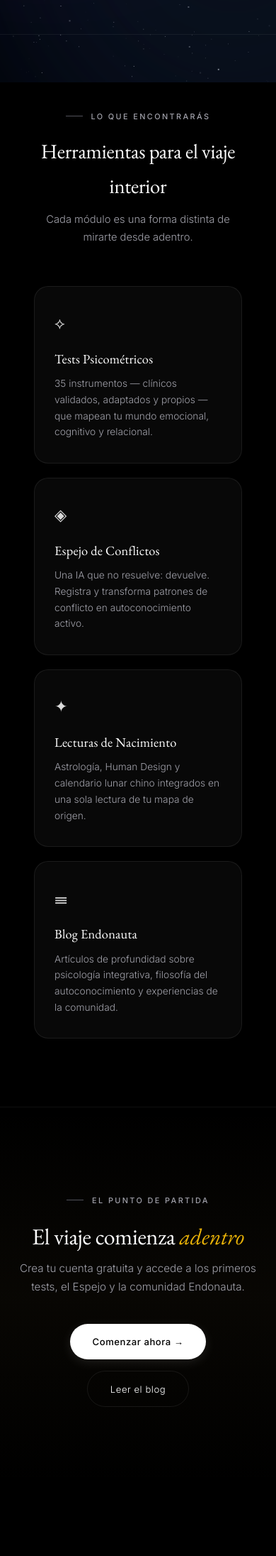
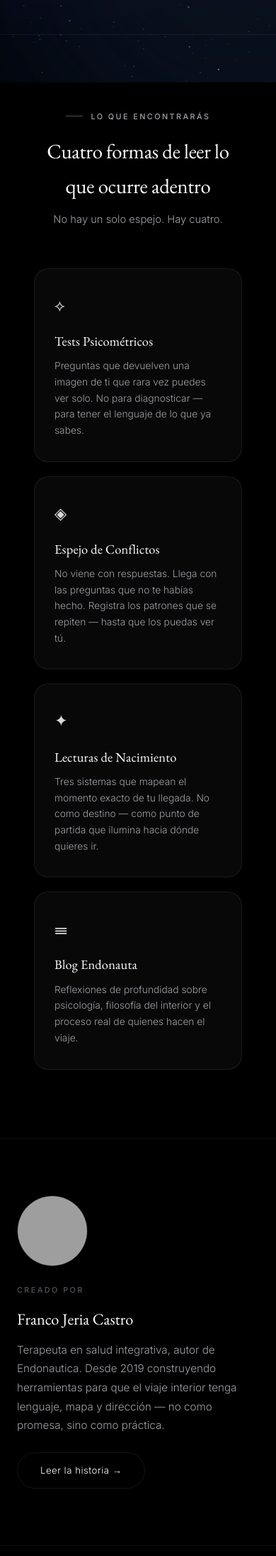
Before and after one commit to jeria88/blog-endonautas, a Django app: template home/templates/home/home_page.html in a window 390 px wide. Shown: the part 728-2920 px from the top of the page at 71% size. Run offline with Django 5.2, Linux system fonts and the light colour scheme; the template is opened without the code that fills it: most values are stand-ins (such as "Sample title", 1, 10 or a date in 2020); grey boxes are pictures that could not be loaded.

Commit message:
brand audit: unify visual identity across all pages
- base_editorial: 600 square stars, SVG constellations, parallax,
  scroll reveal, gold #EAB308, --font-heading, --surface/--border/--accent2
- nav/footer: 'Ebook' → 'Endonautica', gold CTA, responsive breakpoints
- blog_index, blog_post: fix --surface/--border/--glass-bd vars, teal → gold
- submission_edit: focus color old gold → new gold
- home_page: features copy personal voice, Franco author section, fix cta-band color
- mision: Franco photo in firma
- comunidad: teal → gold CTA

Co-Authored-By: Claude Sonnet 4.6 <noreply@anthropic.com>

```diff
--- a/blog/templates/blog/blog_index_page.html
+++ b/blog/templates/blog/blog_index_page.html
@@ -43,8 +43,8 @@
   }
 
   .post-card {
-    background: var(--surface);
-    border: 1px solid var(--border);
+    background: var(--glass-bg);
+    border: 1px solid var(--glass-bd);
     border-radius: 16px;
     padding: 1.75rem 1.5rem 1.5rem;
     display: flex;
@@ -55,7 +55,7 @@
   }
 
   .post-card:hover {
-    border-color: rgba(78,205,196,0.45);
+    border-color: rgba(234,179,8,0.35);
     transform: translateY(-2px);
   }
 
--- a/blog/templates/blog/submission_edit.html
+++ b/blog/templates/blog/submission_edit.html
@@ -67,7 +67,7 @@
   }
   .form-input:focus,
   .form-textarea:focus {
-    border-color: rgba(212,168,83,0.4);
+    border-color: rgba(234,179,8,0.4);
   }
 
   .form-textarea {
--- a/home/templates/home/home_page.html
+++ b/home/templates/home/home_page.html
@@ -150,10 +150,51 @@
   }
 
   /* ── CTA band ── */
+  /* ── Autor ── */
+  .author-section {
+    padding: 5rem 1.5rem;
+  }
+  .author-inner {
+    max-width: 860px;
+    margin: 0 auto;
+    display: flex;
+    gap: 3.5rem;
+    align-items: center;
+  }
+  .author-photo-wrap { flex-shrink: 0; }
+  .author-photo {
+    width: 160px;
+    height: 160px;
+    border-radius: 50%;
+    object-fit: cover;
+    border: 1px solid var(--glass-bd);
+    display: block;
+  }
+  .author-text { flex: 1; }
+  .author-eyebrow {
+    font-size: 0.68rem; font-weight: 500;
+    letter-spacing: 0.22em; text-transform: uppercase;
+    color: var(--dim); margin-bottom: 0.8rem;
+  }
+  .author-name {
+    font-family: var(--font-serif);
+    font-size: clamp(1.4rem, 2.5vw, 2rem);
+    font-weight: 400; color: var(--text);
+    margin-bottom: 0.75rem;
+  }
+  .author-bio {
+    font-size: 0.95rem; color: var(--muted);
+    line-height: 1.75; margin-bottom: 1.5rem;
+  }
+  @media (max-width: 640px) {
+    .author-inner { flex-direction: column; align-items: flex-start; gap: 1.5rem; }
+    .author-photo { width: 100px; height: 100px; }
+  }
+
   .cta-band {
     padding: 7rem 1.5rem;
     text-align: center;
-    background: linear-gradient(180deg, transparent, rgba(212,168,83,0.04) 50%, transparent);
+    background: linear-gradient(180deg, transparent, rgba(234,179,8,0.04) 50%, transparent);
   }
 
   .cta-band-inner {
@@ -202,14 +243,14 @@
 
 <!-- Hero -->
 <section class="hero">
-  <p class="hero-eyebrow">Plataforma de autoconocimiento</p>
-  <h1 class="hero-title">
+  <p class="hero-eyebrow reveal">Plataforma de autoconocimiento</p>
+  <h1 class="hero-title reveal" style="transition-delay:0.15s">
     {% if page.tagline %}{{ page.tagline }}{% else %}Conoce tu mundo interior con <em>profundidad real</em>{% endif %}
   </h1>
-  <p class="hero-tagline">
+  <p class="hero-tagline reveal" style="transition-delay:0.3s">
     {% if page.intro %}{{ page.intro }}{% else %}Tests psicométricos, el Espejo de Conflictos y lecturas de nacimiento — integrados en una sola experiencia.{% endif %}
   </p>
-  <div class="hero-ctas">
+  <div class="hero-ctas reveal" style="transition-delay:0.45s">
     <a href="{% if page.cta_app_url %}{{ page.cta_app_url }}{% else %}https://app.endonautas.cl{% endif %}" class="btn-primary">
       {% if page.cta_app_text %}{{ page.cta_app_text }}{% else %}Entrar a la App{% endif %} →
     </a>
@@ -224,33 +265,55 @@
 <!-- Features -->
 <section class="features">
   <div class="container-wide">
-    <div class="section-eyebrow">
+    <div class="section-eyebrow reveal">
       <span class="tag-label">Lo que encontrarás</span>
     </div>
-    <h2 class="section-heading">Herramientas para el viaje interior</h2>
-    <p class="section-sub">Cada módulo es una forma distinta de mirarte desde adentro.</p>
+    <h2 class="section-heading reveal" style="transition-delay:0.1s">Cuatro formas de leer lo que ocurre adentro</h2>
+    <p class="section-sub reveal" style="transition-delay:0.15s">No hay un solo espejo. Hay cuatro.</p>
 
     <div class="features-grid">
-      <div class="feature-card glass-card">
+      <div class="feature-card glass-card reveal">
         <div class="feature-icon">⟡</div>
         <h3 class="feature-title">Tests Psicométricos</h3>
-        <p class="feature-desc">35 instrumentos — clínicos validados, adaptados y propios — que mapean tu mundo emocional, cognitivo y relacional.</p>
+        <p class="feature-desc">Preguntas que devuelven una imagen de ti que rara vez puedes ver solo. No para diagnosticar — para tener el lenguaje de lo que ya sabes.</p>
       </div>
-      <div class="feature-card glass-card">
+      <div class="feature-card glass-card reveal" style="transition-delay:0.1s">
         <div class="feature-icon">◈</div>
         <h3 class="feature-title">Espejo de Conflictos</h3>
-        <p class="feature-desc">Una IA que no resuelve: devuelve. Registra y transforma patrones de conflicto en autoconocimiento activo.</p>
+        <p class="feature-desc">No viene con respuestas. Llega con las preguntas que no te habías hecho. Registra los patrones que se repiten — hasta que los puedas ver tú.</p>
       </div>
-      <div class="feature-card glass-card">
+      <div class="feature-card glass-card reveal" style="transition-delay:0.2s">
         <div class="feature-icon">✦</div>
         <h3 class="feature-title">Lecturas de Nacimiento</h3>
-        <p class="feature-desc">Astrología, Human Design y calendario lunar chino integrados en una sola lectura de tu mapa de origen.</p>
+        <p class="feature-desc">Tres sistemas que mapean el momento exacto de tu llegada. No como destino — como punto de partida que ilumina hacia dónde quieres ir.</p>
       </div>
-      <div class="feature-card glass-card">
+      <div class="feature-card glass-card reveal" style="transition-delay:0.3s">
         <div class="feature-icon">𝍢</div>
         <h3 class="feature-title">Blog Endonauta</h3>
-        <p class="feature-desc">Artículos de profundidad sobre psicología integrativa, filosofía del autoconocimiento y experiencias de la comunidad.</p>
+        <p class="feature-desc">Reflexiones de profundidad sobre psicología, filosofía del interior y el proceso real de quienes hacen el viaje.</p>
       </div>
+    </div>
+  </div>
+</section>
+
+<hr class="divider">
+
+<!-- Autor -->
+<section class="author-section">
+  <div class="author-inner">
+    <div class="author-photo-wrap reveal">
+      <img
+        src="https://ebook.endonautas.cl/assets/img/franco-jeria.jpeg"
+        alt="Franco Jeria Castro"
+        class="author-photo"
+        loading="lazy"
+      >
+    </div>
+    <div class="author-text">
+      <p class="author-eyebrow reveal">Creado por</p>
+      <h2 class="author-name reveal" style="transition-delay:0.1s">Franco Jeria Castro</h2>
+      <p class="author-bio reveal" style="transition-delay:0.2s">Terapeuta en salud integrativa, autor de Endonautica. Desde 2019 construyendo herramientas para que el viaje interior tenga lenguaje, mapa y dirección — no como promesa, sino como práctica.</p>
+      <a href="/mision/" class="btn-ghost reveal" style="font-size:0.82rem; transition-delay:0.3s">Leer la historia →</a>
     </div>
   </div>
 </section>
@@ -260,10 +323,10 @@
 <!-- CTA final -->
 <section class="cta-band">
   <div class="cta-band-inner">
-    <span class="tag-label" style="margin-bottom:1.5rem; display:inline-flex;">El punto de partida</span>
-    <h2>El viaje comienza <em>adentro</em></h2>
-    <p>Crea tu cuenta gratuita y accede a los primeros tests, el Espejo y la comunidad Endonauta.</p>
-    <div class="cta-pair">
+    <span class="tag-label reveal" style="margin-bottom:1.5rem; display:inline-flex;">El punto de partida</span>
+    <h2 class="reveal" style="transition-delay:0.1s">El viaje comienza <em>adentro</em></h2>
+    <p class="reveal" style="transition-delay:0.2s">Crea tu cuenta gratuita y accede a los primeros tests, el Espejo y la comunidad Endonauta.</p>
+    <div class="cta-pair reveal" style="transition-delay:0.3s">
       <a href="{% if page.cta_app_url %}{{ page.cta_app_url }}{% else %}https://app.endonautas.cl{% endif %}" class="btn-primary">Comenzar ahora →</a>
       <a href="/blog/" class="btn-ghost">Leer el blog</a>
     </div>
--- a/templates/base_editorial.html
+++ b/templates/base_editorial.html
@@ -44,6 +44,9 @@
       --font-serif:   'EB Garamond', Georgia, serif;
       --font-heading: 'EB Garamond', Georgia, serif;
       --font-ui:      'Inter', system-ui, sans-serif;
+      --surface:      rgba(255,255,255,0.03);
+      --border:       rgba(255,255,255,0.08);
+      --accent2:      #7c6dfa;
     }
 
     html { scroll-behavior: smooth; background: var(--bg); }
@@ -313,7 +316,7 @@
     <a href="/" class="nav-logo">Endonautas <em>·</em></a>
     <ul class="nav-links">
       <li><a href="/blog/">Blog</a></li>
-      <li class="nav-hide-sm"><a href="https://ebook.endonautas.cl" target="_blank">Ebook</a></li>
+      <li class="nav-hide-sm"><a href="https://ebook.endonautas.cl" target="_blank">Endonautica</a></li>
       <li><a href="/comunidad/">Comunidad</a></li>
       <li class="nav-hide-md"><a href="/mision/">Misión</a></li>
       <li><a href="/contacto/">Contacto</a></li>
@@ -330,7 +333,7 @@
   <div class="footer-links">
     <a href="/">Inicio</a>
     <a href="/blog/">Blog</a>
-    <a href="https://ebook.endonautas.cl">Ebook</a>
+    <a href="https://ebook.endonautas.cl">Endonautica</a>
     <a href="/comunidad/">Comunidad</a>
     <a href="/mision/">Misión</a>
     <a href="/contacto/">Contacto</a>
```
Also changed, not shown: blog/templates/blog/blog_post.html (+5 -5 lines), home/templates/home/comunidad.html (+3 -14 lines), home/templates/home/mision.html (+13 -0 lines).
